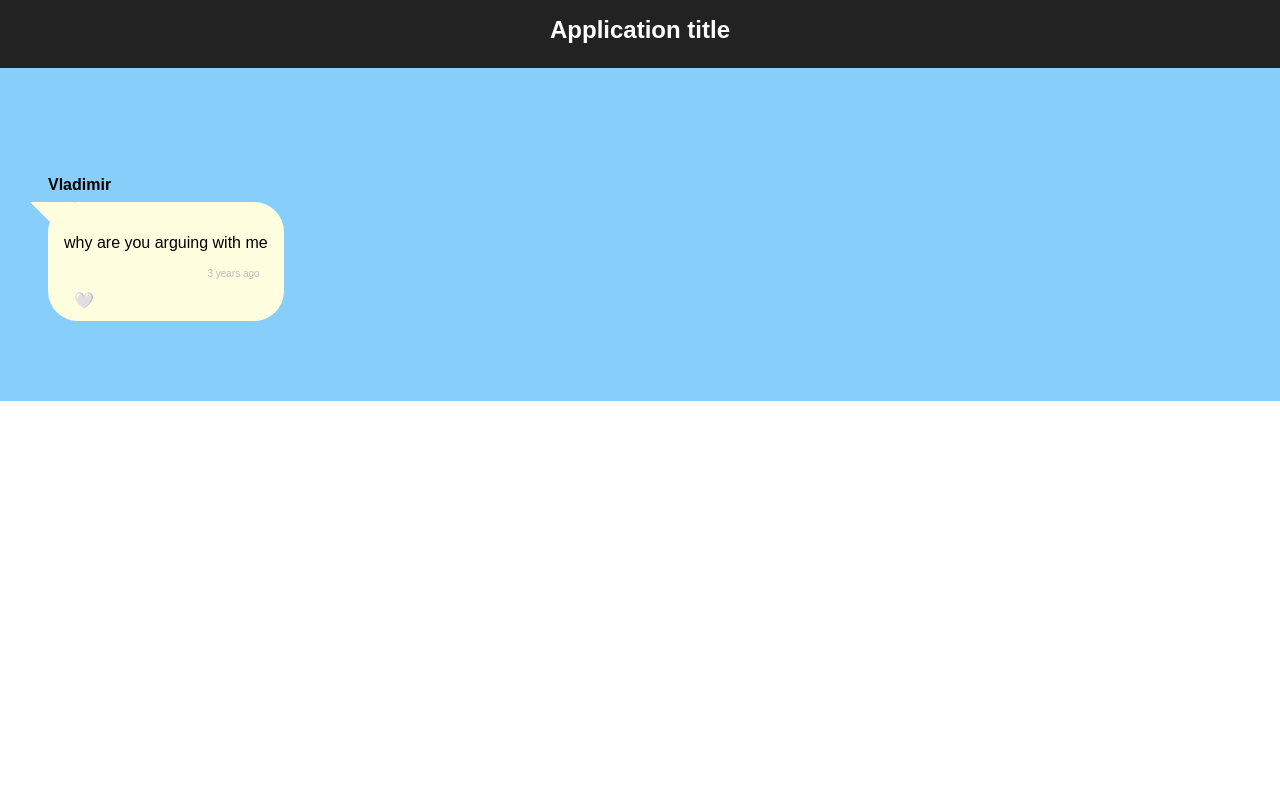
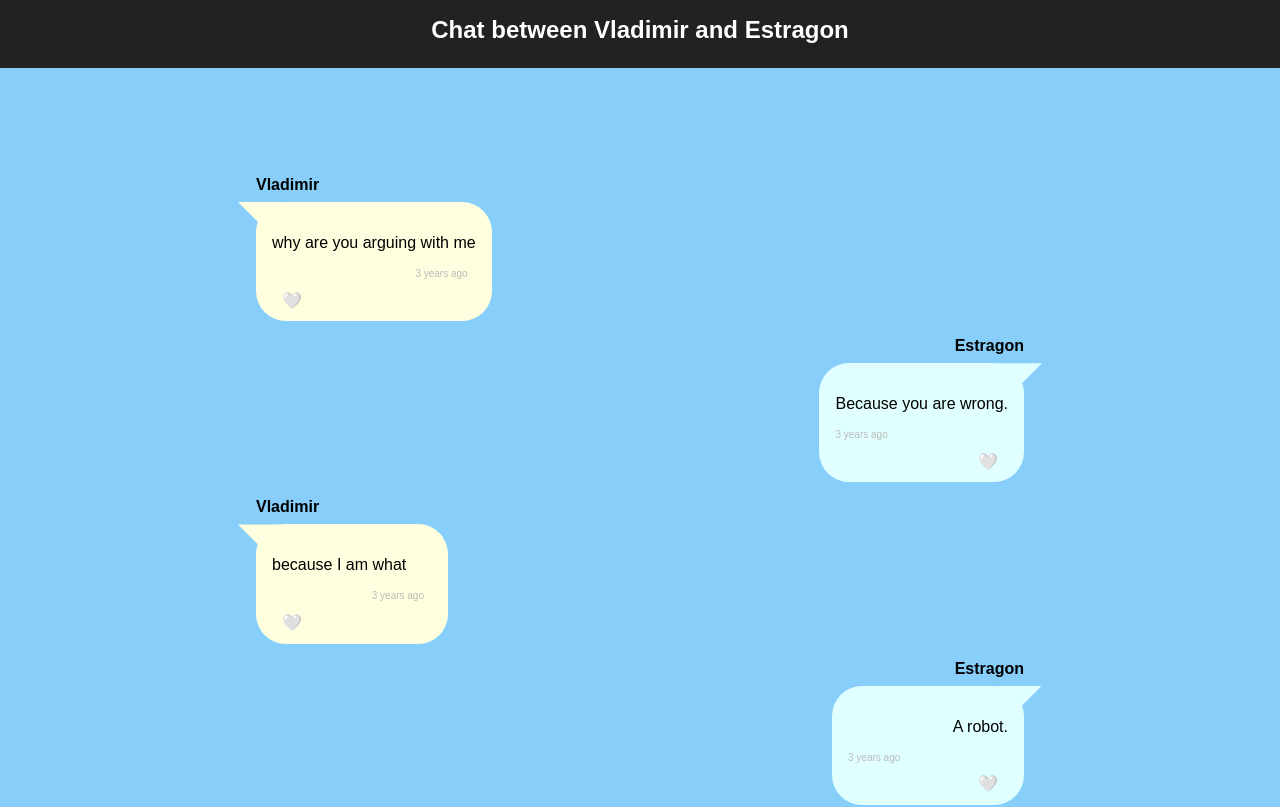
Before and after one commit to AdaGold/react-chatlog, a React (Vite) app: page / in a window 1280 px wide. Shown: the top 807 px of the page. Built offline with nearby package versions, Linux system fonts and the light colour scheme.

Commit message:
Complete wave 2: Add ChatLog component and iterated through all messages. Add optional enhancements for title, and local vs remote messages.

```diff
--- a/src/App.jsx
+++ b/src/App.jsx
@@ -1,22 +1,22 @@
 import './App.css';
-import ChatEntry from './components/ChatEntry';
+import ChatLog from './components/ChatLog';
 import messages from './data/messages.json';
 
 const App = () => {
+  const participantList = [];
+  messages.forEach((message) => {
+    if (!participantList.includes(message.sender)) {
+      participantList.push(message.sender);
+    }
+  });
+
   return (
     <div id="App">
       <header>
-        <h1>Application title</h1>
+        <h1>Chat between {participantList[0]} and {participantList[1]}</h1>
       </header>
       <main>
-        {/* Wave 01: Render one ChatEntry component
-        Wave 02: Render ChatLog component */}
-        <ChatEntry
-          key={messages[0].id}
-          sender={messages[0].sender}
-          body={messages[0].body}
-          timeStamp={messages[0].timeStamp}
-        />
+        <ChatLog entries={messages} />
       </main>
     </div>
   );
--- a/src/components/ChatEntry.jsx
+++ b/src/components/ChatEntry.jsx
@@ -3,8 +3,11 @@ import TimeStamp from './TimeStamp';
 import PropTypes from 'prop-types';
 
 const ChatEntry = (props) => {
+  const senderLocation = props.sender === 'Estragon'
+    ? 'chat-entry remote'
+    : 'chat-entry  local';
   return (
-    <div className="chat-entry local">
+    <div className={senderLocation}>
       <section>
         <h2 className="entry-name">{props.sender}</h2>
         <section className="entry-bubble">
--- /dev/null
+++ b/src/components/ChatLog.jsx
@@ -0,0 +1,31 @@
+import './ChatLog.css';
+import PropTypes from 'prop-types';
+import ChatEntry from './ChatEntry';
+
+function ChatLog(props) {
+  const chatMessages = props.entries.map((message) => {
+    return (
+      <div key={message.id} className="chat-log">
+        <ChatEntry
+          sender={message.sender}
+          body={message.body}
+          timeStamp={message.timeStamp}
+        />
+      </div>
+    );
+  });
+
+  return chatMessages;
+}
+
+ChatLog.propTypes = {
+  entries: PropTypes.arrayOf(
+    PropTypes.shape({
+      id: PropTypes.number.isRequired,
+      sender: PropTypes.string.isRequired,
+      body: PropTypes.string.isRequired,
+      timeStamp: PropTypes.string.isRequired,
+    })).isRequired,
+};
+
+export default ChatLog;
```
